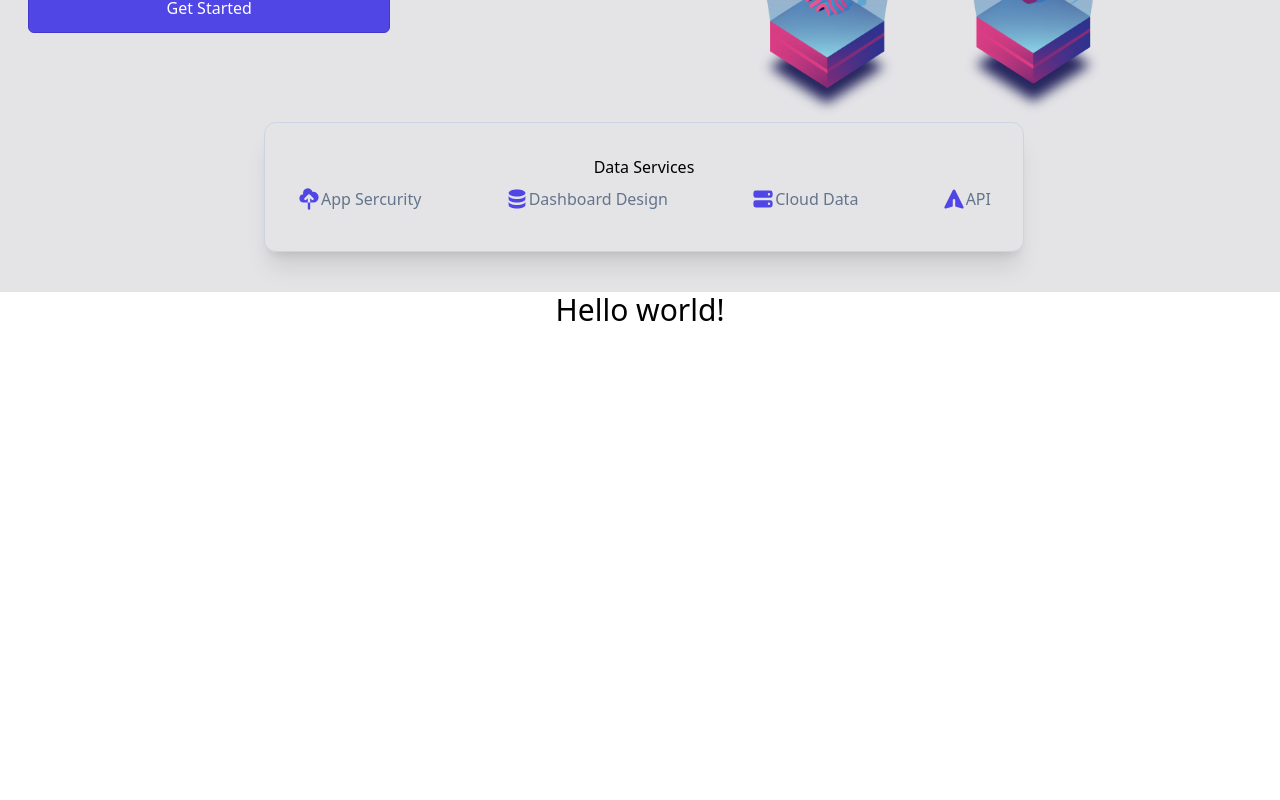
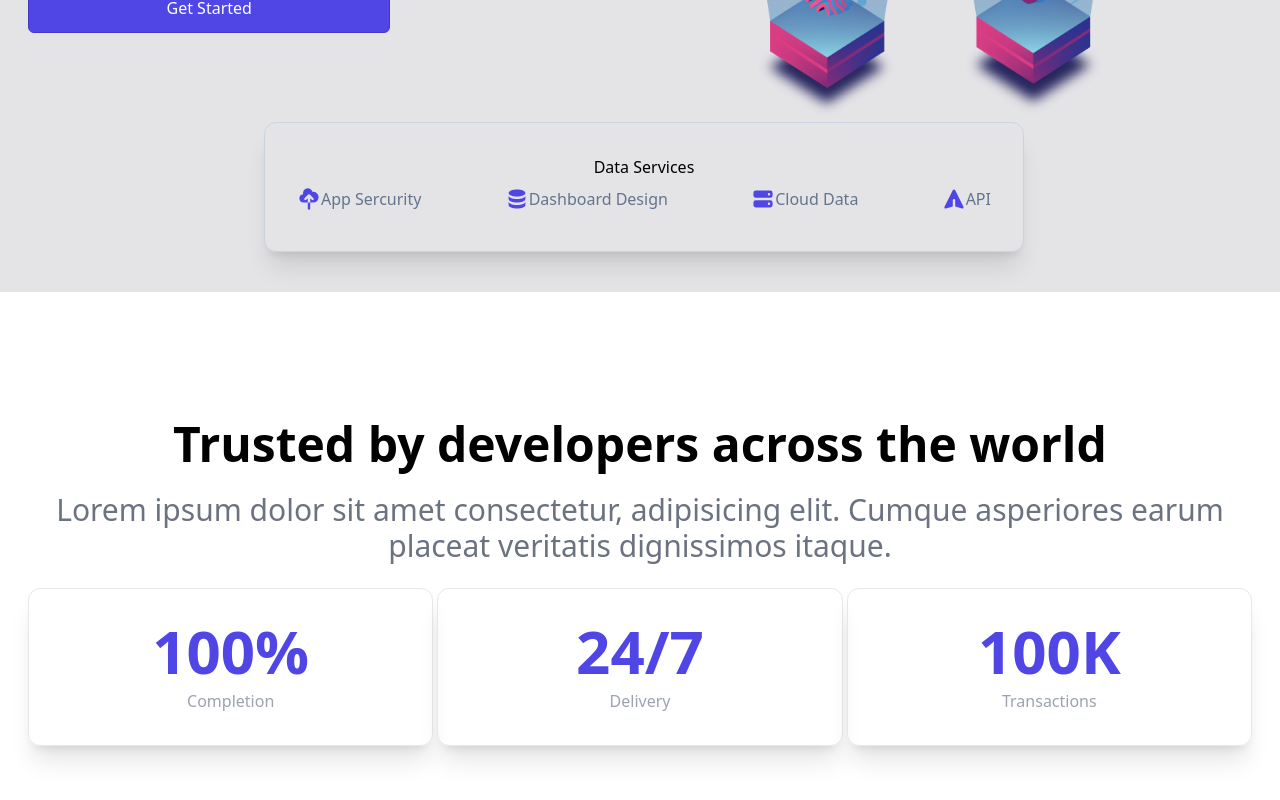
Before and after one commit to AmanuelAsfaw/cloud-management-react-app, a React (Create React App) app: page / in a window 1280 px wide. Shown: the part 508-1308 px from the top of the page. Before the commit the page ends 838 px from the top, so only its background shows below. Built offline with nearby package versions, Linux system fonts and the light colour scheme.

Commit message:
Make About Component

```diff
--- a/src/App.js
+++ b/src/App.js
@@ -1,3 +1,4 @@
+import About from "./components/About";
 import Hero from "./components/Hero";
 import Navbar from "./components/Navbar";
 
@@ -6,9 +7,7 @@
     <div>
       <Navbar/>
       <Hero/>
-      <h1 className="text-3xl text-center">
-        Hello world!
-      </h1>
+      <About/>
     </div>
   );
 }
--- /dev/null
+++ b/src/components/About.jsx
@@ -0,0 +1,31 @@
+function About(params) {
+    return (
+        <div className=" w-full my-32">
+            <div className="max-w-[1240px] mx-auto">
+                <div className="text-center">
+                    <h2 className="text-5xl font-bold">Trusted by developers across the world</h2>
+                    <p className="text-3xl py-6 text-gray-500">Lorem ipsum dolor sit amet consectetur, adipisicing elit. Cumque asperiores earum placeat veritatis dignissimos itaque.</p>
+                </div>
+
+                <div className=" grid md:grid-cols-3 gap-1 px-2 text-center">
+                    <div className=" border py-8 rounded-xl shadow-xl">
+                        <p className="text-6xl font-bold text-indigo-600">100%</p>
+                        <p className="text-gray-400 mt-2">Completion</p>
+                    </div>
+
+                    <div className=" border py-8 rounded-xl shadow-xl">
+                        <p className="text-6xl font-bold text-indigo-600">24/7</p>
+                        <p className="text-gray-400 mt-2">Delivery</p>
+                    </div>
+
+                    <div className=" border py-8 rounded-xl shadow-xl">
+                        <p className="text-6xl font-bold text-indigo-600">100K</p>
+                        <p className="text-gray-400 mt-2">Transactions</p>
+                    </div>
+                </div>
+            </div>
+        </div>
+    )
+}
+
+export default About
```
